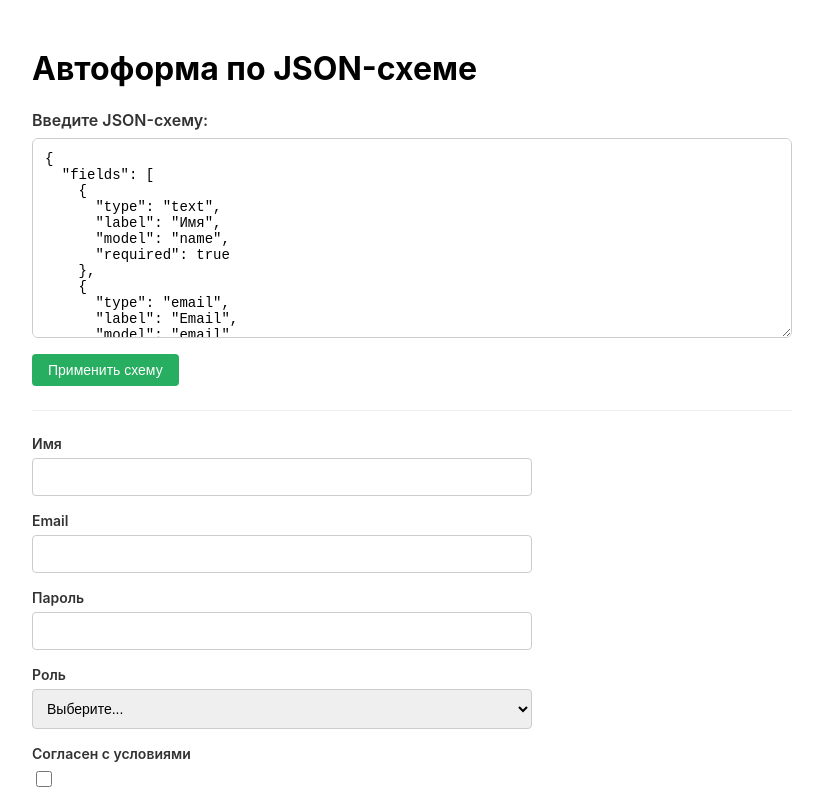
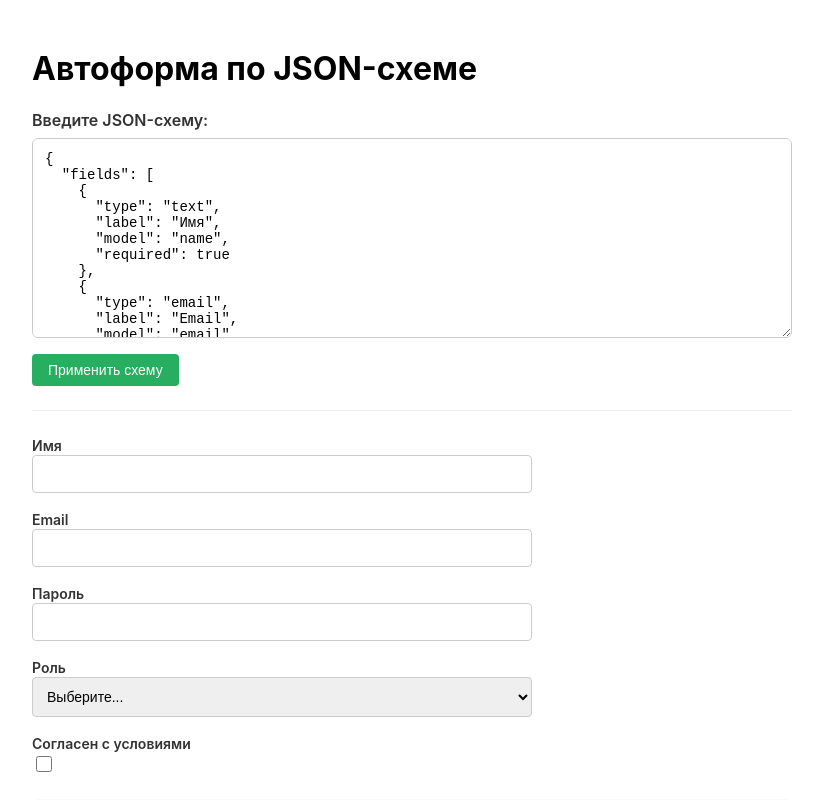
Before and after one commit to Milenium666/vue-autoform, a Vue app: page / in a window 1280 px wide. Shown: the top 800 px of the page, without its empty margins (228-1051 px from the left). Built offline with nearby package versions, Linux system fonts and the light colour scheme.

Commit message:
feat(form-generator): add field wrappers and fade transition for errors

```diff
--- a/src/components/FormGenerator.vue
+++ b/src/components/FormGenerator.vue
@@ -16,7 +16,6 @@ const props = defineProps({
 const emit = defineEmits(["update:modelValue"]);
 
 const localData = ref({ ...props.modelValue });
-
 const touched = ref({});
 props.schema.fields.forEach((field) => {
   touched.value[field.model] = false;
@@ -38,7 +37,7 @@ watch(
   { deep: true }
 );
 
-const { fieldErrors, isFormValid } = useValidation(props.schema, localData);
+const { fieldErrors } = useValidation(props.schema, localData);
 
 const handleChange = (model, value) => {
   localData.value[model] = value;
@@ -55,9 +54,13 @@ const handleBlur = (model) => {
 
 <template>
   <form class="form-generator">
+    <transition-group name="fade" tag="div" class="form-generator__fields">
       <div
         v-for="field in schema.fields"
         :key="field.model"
+        class="form-generator__field-wrapper"
+      >
+        <div
           class="form-generator__field"
           :class="{
             'form-generator__field--invalid':
@@ -106,29 +109,36 @@ const handleBlur = (model) => {
             />
           </div>
 
+          <transition name="fade">
             <div
               v-if="touched[field.model] && fieldErrors[field.model].length > 0"
               class="form-generator__error"
             >
               {{ fieldErrors[field.model].join("; ") }}
             </div>
+          </transition>
         </div>
+      </div>
+    </transition-group>
   </form>
 </template>
 
 <style scoped>
 .form-generator {
   display: grid;
-  grid-template-columns: 1fr;
   row-gap: 16px;
   max-width: 500px;
   width: 100%;
   box-sizing: border-box;
 }
 
-.form-generator__field {
+.form-generator__fields {
   display: grid;
-  grid-template-columns: 1fr;
+  row-gap: 16px;
+}
+
+.form-generator__field-wrapper {
+  display: grid;
   row-gap: 6px;
 }
 
@@ -188,15 +198,20 @@ const handleBlur = (model) => {
   min-height: 16px;
 }
 
+.fade-enter-active,
+.fade-leave-active {
+  transition: opacity 0.3s ease;
+}
+.fade-enter-from,
+.fade-leave-to {
+  opacity: 0;
+}
+
 @media (max-width: 500px) {
   .form-generator__control {
     flex-direction: column;
     align-items: flex-start;
     gap: 4px;
   }
-
-  .app__schema-textarea {
-    height: 150px;
-  }
 }
 </style>
```
Lines whose indentation alone changed are shown as unchanged.
